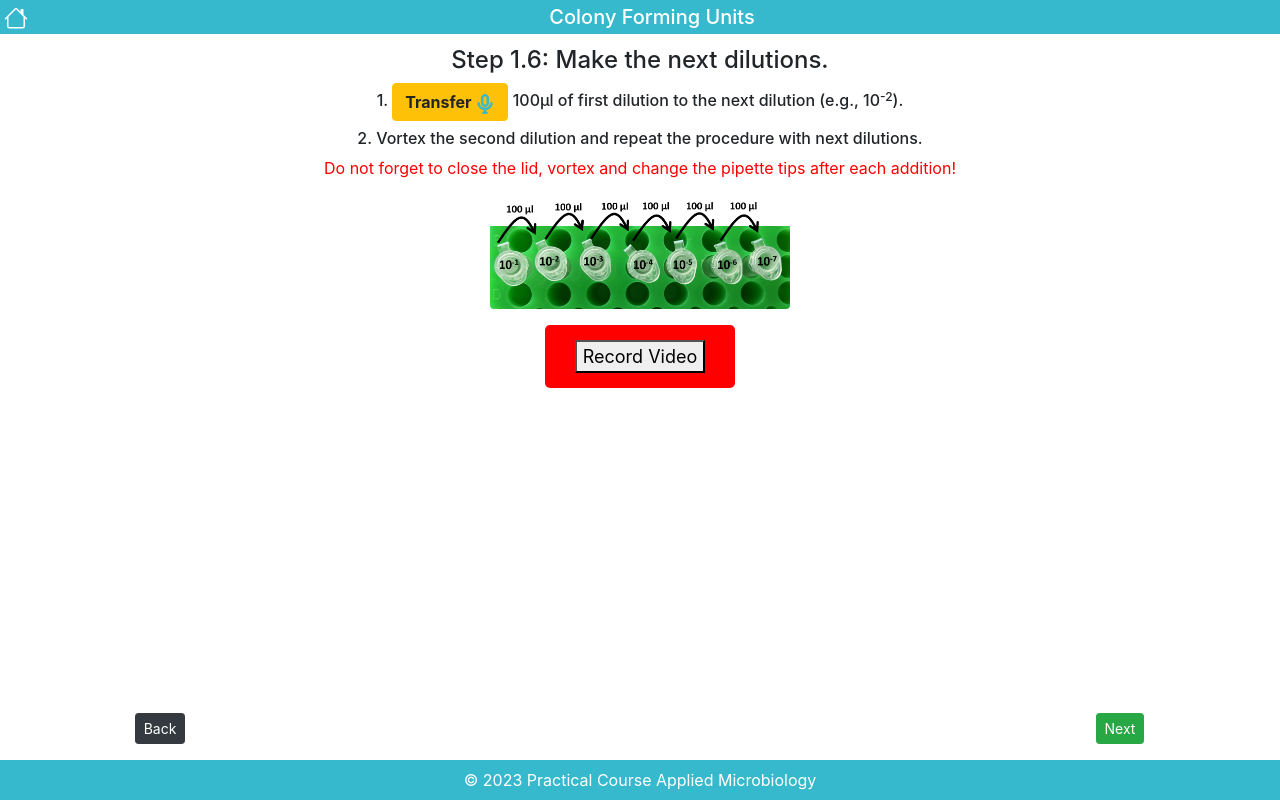
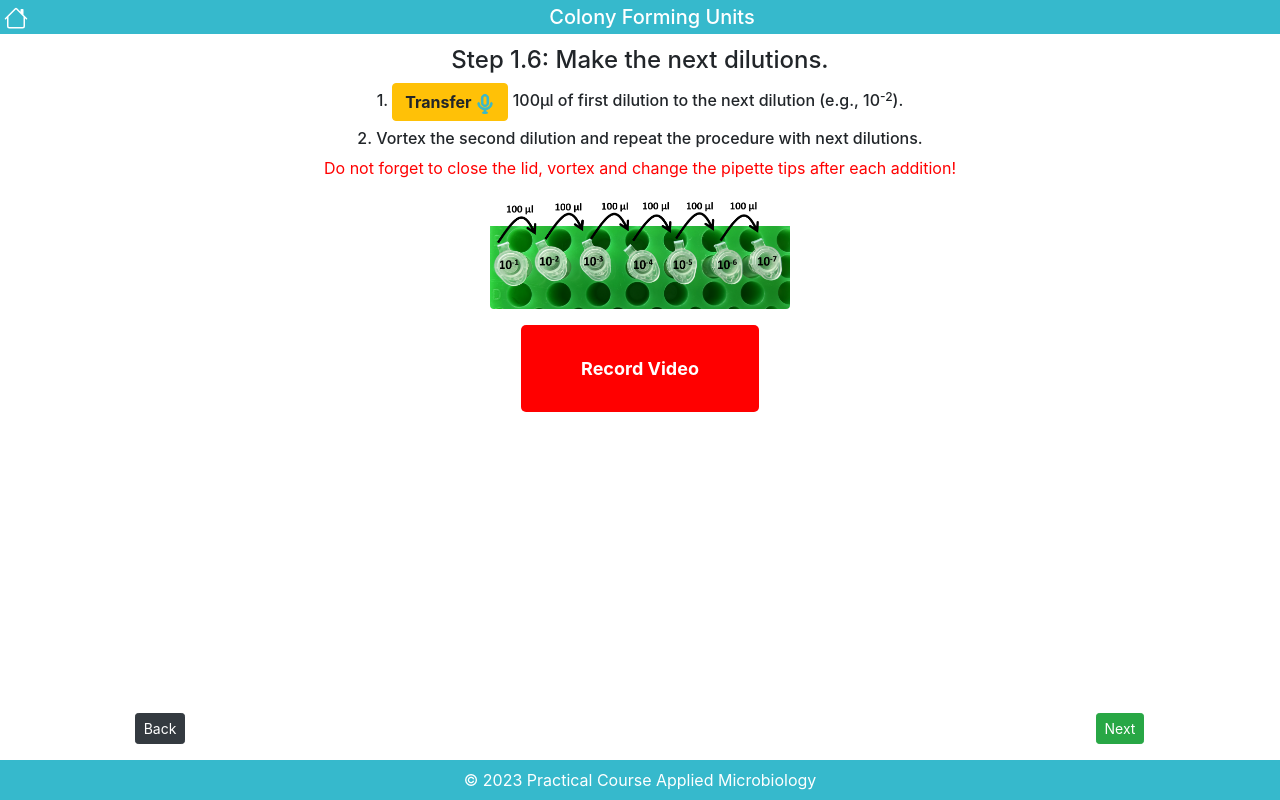
Before and after one commit to bhavyadutta1/smartglasses_record_test, a plain HTML site: page colony_forming_units/cfu_step_1/cfu_1_6/cfu_1_6.html in a window 1280 px wide. Drawn offline with nearby package versions, Linux system fonts and the light colour scheme; files whose address does not match are found by name.

Commit message:
tab stuff

```diff
--- a/colony_forming_units/cfu_step_1/cfu_1_6/cfu_1_6.html
+++ b/colony_forming_units/cfu_step_1/cfu_1_6/cfu_1_6.html
@@ -30,13 +30,13 @@
         }
 
         .custom-button:hover {
-            background-color: red;
+            background-color: darkred;
         }
     </style>
 
 </head>
 
-<body>
+<body tabindex="-1" title="hf_no_number">
 
     <header class="mb-2 p-1 text-center">
         <div class="d-flex align-items-center">
@@ -99,14 +99,13 @@
             <img src="./images/serial dilution 2.png" class="img-fluid rounded" alt="Description of Photo" style="width: 300px;">
         </div>
 
-
-
         <!-- Video Recording -->
         <div class="pt-3 text-center">
             <input type="file" name="video" accept="video/*" capture="user" class="file-input" id="fileInput" hf-use-description="true" hf-show-text="true" hf-no-number="true" tabindex="0">
-            <label for="fileInput" class="custom-button" hf-command="RECORD VIDEO"><button>Record Video</button> </label>
+            <label for="fileInput" tabindex="0" title="Record Video" style="display: inline-block; padding: 15px 30px; background-color: red; color: white; border: none; border-radius: 5px; cursor: pointer; font-size: 18px; font-weight: bold;">
+                <button class="custom-button">Record Video</button>
+            </label>
         </div>
-
 
     </main>
 
```
